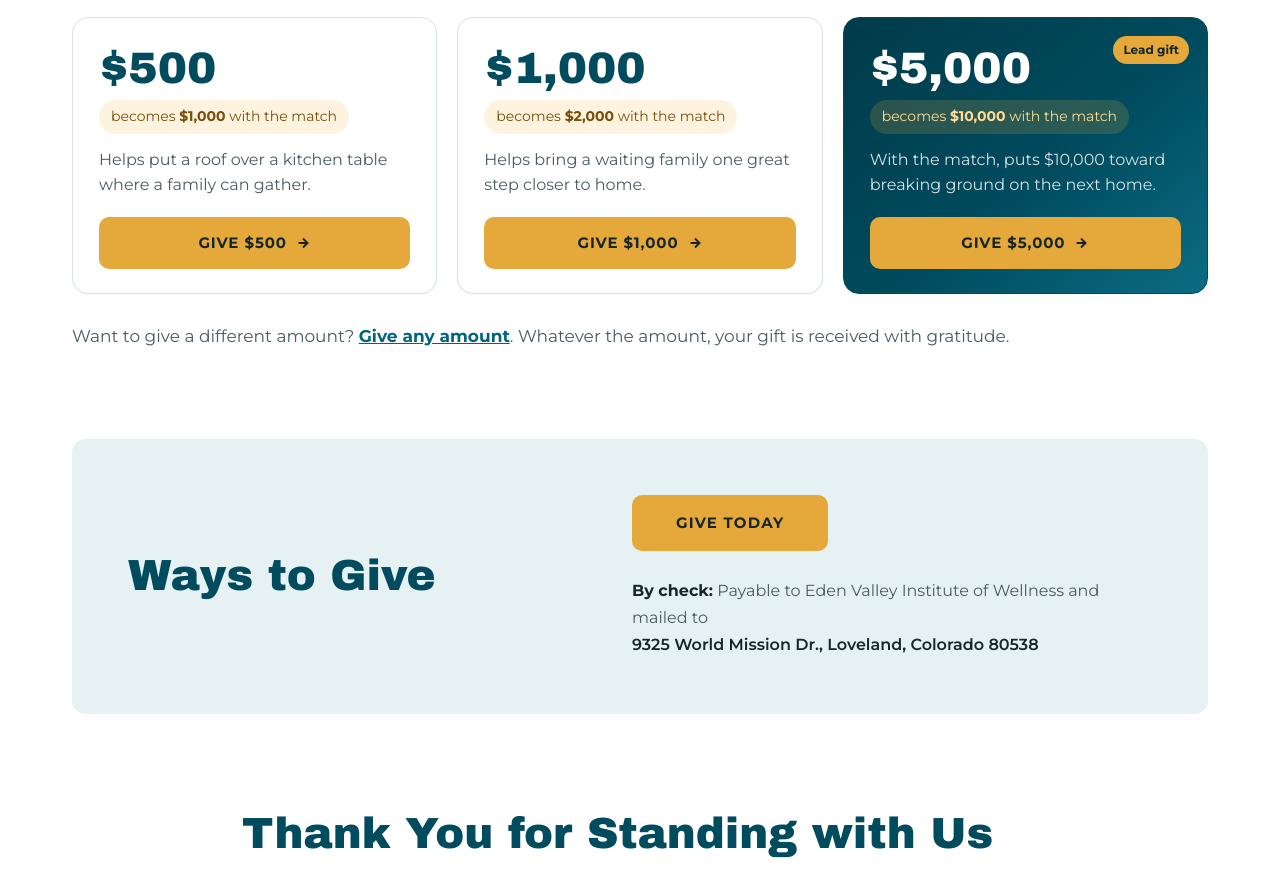
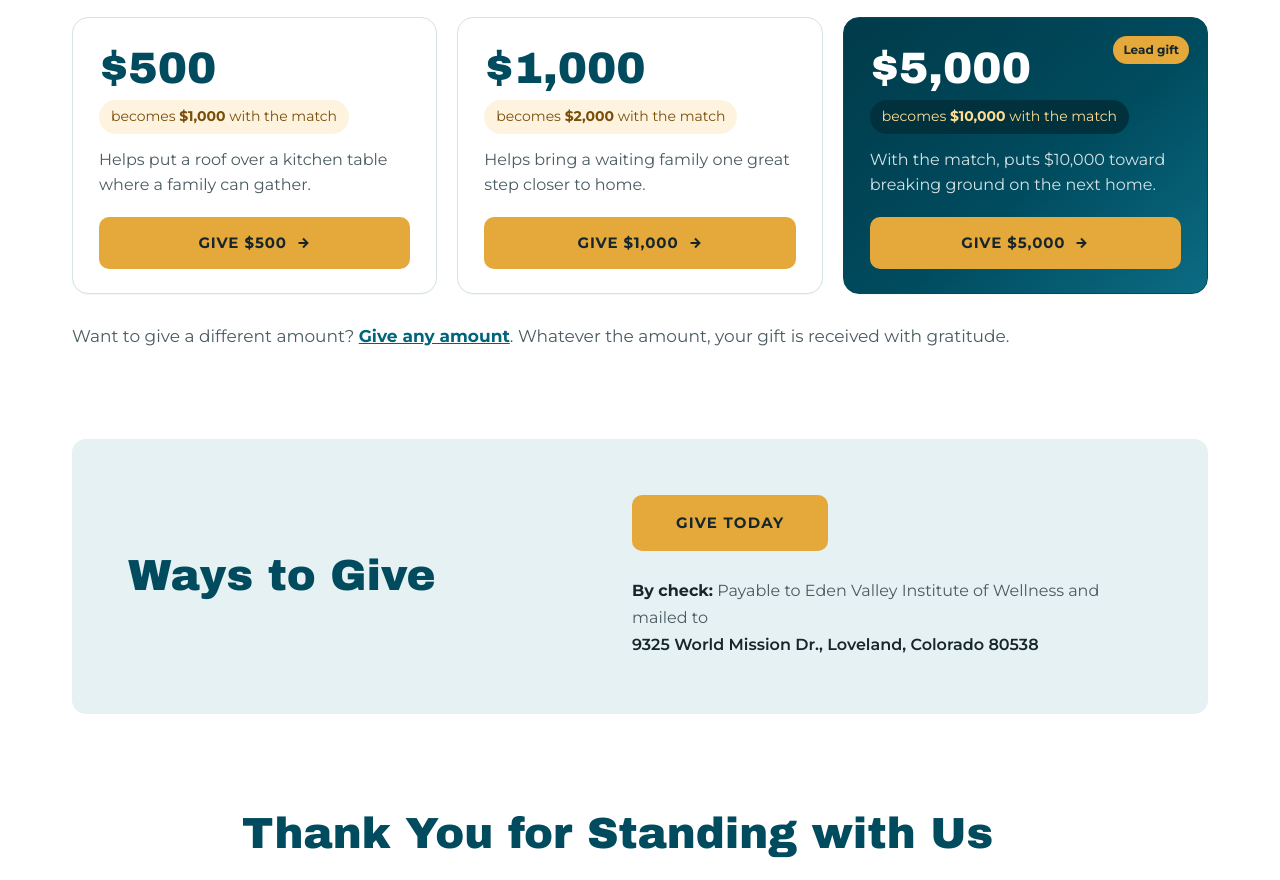
Before and after one commit to samirtharaj7-creator/eden-valley-giving-tuesday, a plain HTML site: page index.html in a window 1280 px wide. Shown: the part 4802-5682 px from the top of the page. Drawn offline with Linux system fonts and the light colour scheme.

Commit message:
Lead gift pill: solid dark background for contrast
Co-Authored-By: Claude Opus 5.5 <noreply@anthropic.com>

```diff
--- a/index.html
+++ b/index.html
@@ -32,7 +32,7 @@ a{color:#00647B}a:hover{color:#004B5E}
 .gift-lead{background:linear-gradient(140deg,#003B4A,#004B5E 55%,#0B6C84);border-color:#004B5E;color:#FFFFFF}
 .gift-lead:hover{border-color:#E5A93B;color:#FFFFFF}
 .gift-lead .gift-amt{color:#FFFFFF}
-.gift-lead .gift-dbl{background:rgba(229,169,59,.18);color:#FFDC93}
+.gift-lead .gift-dbl{background:#00313D;color:#FFDC93}
 .gift-lead .gift-desc{color:#D5E2E6}
 .gift-tag{position:absolute;top:18px;right:18px;padding:4px 10px;border-radius:999px;background:#E5A93B;color:#16262B;font-size:12px;font-weight:700}
 .steps{grid-template-columns:repeat(6,minmax(0,1fr))}
```
